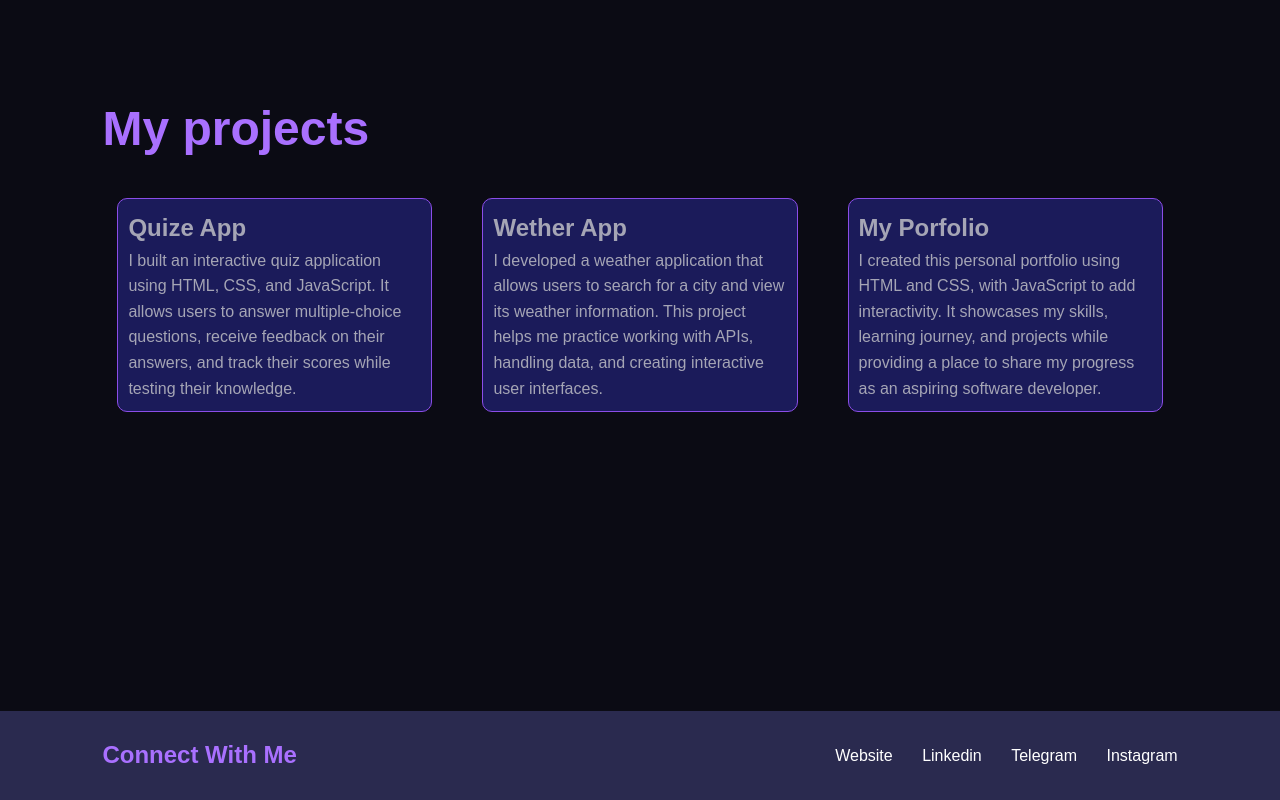
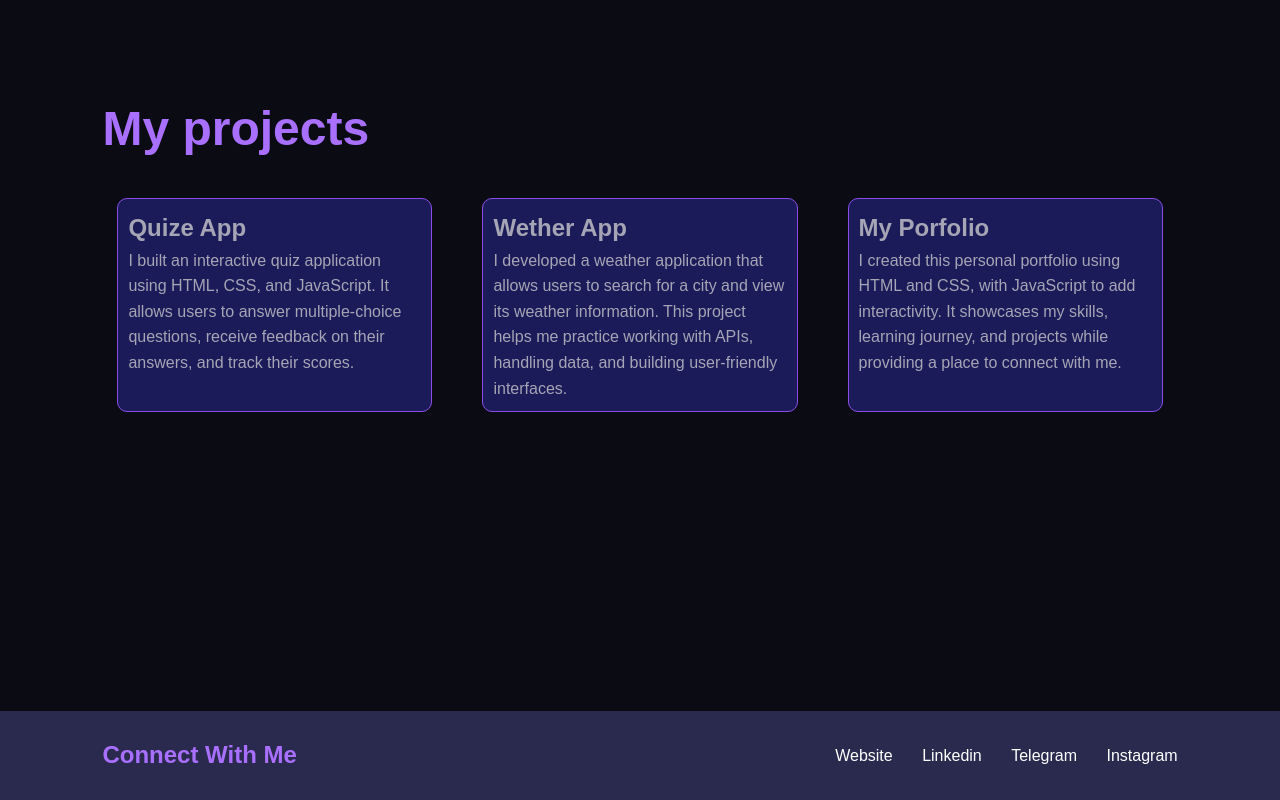
Before and after one commit to girmawshitanew2112-source/my-portfolio, a plain HTML site: page index.html in a window 1280 px wide. Shown: the part 2777-3577 px from the top of the page. Drawn offline with Linux system fonts and the light colour scheme.

Commit message:
Add portfolio website link to the contact section

```diff
--- a/index.html
+++ b/index.html
@@ -93,15 +93,15 @@
             <div class="project-container">
                 <div class="project">
                     <h2>Quize App</h2>
-                    <p>I built an interactive quiz application using HTML, CSS, and JavaScript. It allows users to answer multiple-choice questions, receive feedback on their answers, and track their scores while testing their knowledge.</p>
+                    <p>I built an interactive quiz application using HTML, CSS, and JavaScript. It allows users to answer multiple-choice questions, receive feedback on their answers, and track their scores.</p>
                 </div>
                 <div class="project">
                     <h2>Wether App</h2>
-                    <p>I developed a weather application that allows users to search for a city and view its weather information. This project helps me practice working with APIs, handling data, and creating interactive user interfaces.</p>
+                    <p>I developed a weather application that allows users to search for a city and view its weather information. This project helps me practice working with APIs, handling data, and building user-friendly interfaces.</p>
                 </div>
                 <div class="project">
                     <h2>My Porfolio</h2>
-                    <p>I created this personal portfolio using HTML and CSS, with JavaScript to add interactivity. It showcases my skills, learning journey, and projects while providing a place to share my progress as an aspiring software developer.</p>
+                    <p>I created this personal portfolio using HTML and CSS, with JavaScript to add interactivity. It showcases my skills, learning journey, and projects while providing a place to connect with me.</p>
                 </div>
             </div>
 
@@ -112,7 +112,7 @@
     <footer id="contact">
         <h3>Connect With Me</h3>
         <nav class="contacts" >
-            <a href="" target="_blank" rel="noopener noreferrer">Website</a>
+            <a href="https://girmawshitanew2112-source.github.io/my-portfolio/" target="_blank" rel="noopener noreferrer">Website</a>
             <a href="https://www.linkedin.com/in/girmaw-shitanew-49aa43344" target="_blank" rel="noopener noreferrer">Linkedin</a>
             <a href="https://t.me/Deer_12" target="_blank" rel="noopener noreferrer">Telegram</a>
             <a href="https://www.instagram.com/girma___21?obrf=MXY5M280cmp6aWM2eg==" target="_blank" rel="noopener noreferrer">Instagram</a>
```
